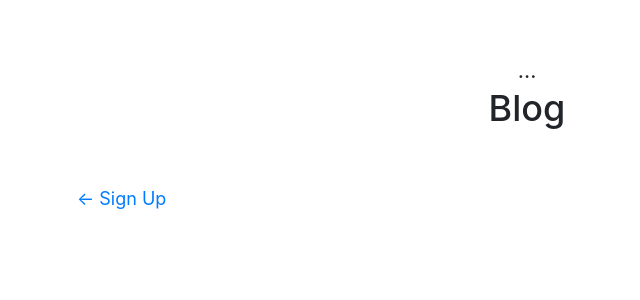
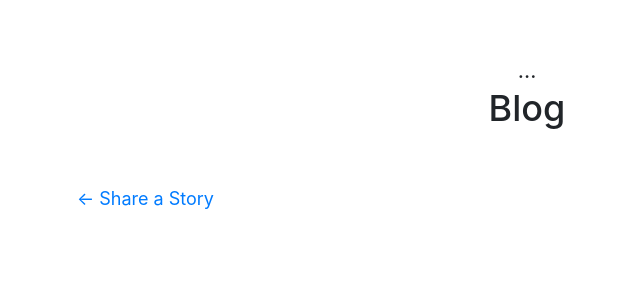
Before and after one commit to ZanQ/preview, a Next.js app: page / in a window 1280 px wide. Shown: the top 300 px of the page, without its empty margins (113-753 px from the left). Built offline with nearby package versions, Linux system fonts and the light colour scheme.

Commit message:
Description issues

```diff
--- a/components/layout.js
+++ b/components/layout.js
@@ -21,7 +21,7 @@ export default function Layout({ children, home }) {
       {!home && (
         <div className={styles.backToHome}>
           <Link href="http://dev.zanq.co/Zan/">
-            <a>← Sign Up</a>
+            <a>← Share a Story</a>
           </Link>
         </div>
       )}
--- a/pages/posts/[id].js
+++ b/pages/posts/[id].js
@@ -48,7 +48,7 @@ export default function Post({ postData }) {
       <Layout>
         <Head>
         <link rel="icon" href="/favicon.ico" />
-        <meta property="og:title" content={postData.nickname} />
+        <meta property="og:url" content="http://zanq.co" />
         <meta property="og:description" content={postData.content.substring(0, postData.content.indexOf('.'))} />
         <meta property="og:image" content={imageArray[0].src} />
 
```
